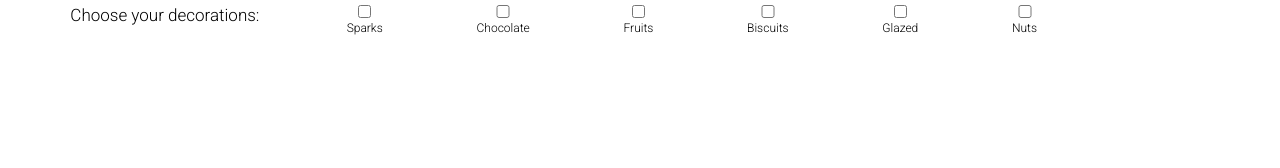
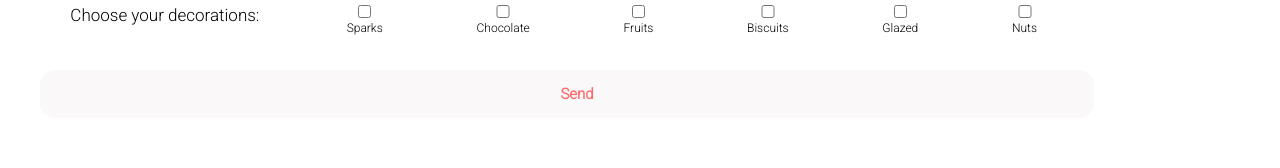
Before and after one commit to UlisesOrnelasR/FrontEnd-Practica-05-VUEJs-PasteleriaApp, a Vue app: page /#/Pedidos in a window 1280 px wide. Shown: the part 419-587 px from the top of the page. Built offline with nearby package versions, Linux system fonts and the light colour scheme.

Commit message:
finish form

```diff
--- a/src/views/pedidosView.vue
+++ b/src/views/pedidosView.vue
@@ -69,6 +69,9 @@
             <label for="ornament6">Nuts</label>
           </div>
         </div>
+        <div class="submit">
+          <input type="submit" value="Send">
+        </div>
       </form>
     </div>
   </div>
@@ -76,7 +79,6 @@
 
 <script>
 export default {
-
 }
 </script>
 
@@ -128,4 +130,23 @@ input[type=radio] {
   margin: 5px;
   text-align: center;
 }
+/*  Style submit  */
+.submit {
+  width: 100%;
+  margin: 20px;
+  display: flex;
+  justify-content: center;
+  align-items: center;
+}
+input[type=submit] {
+  cursor: pointer;
+  font-size: 15px;
+  font-weight: 600;
+  color: #FF6B6C;
+  transition: all 0.5s ease-in-out;
+}
+input[type=submit]:hover {
+  background-color: #FF6B6C;
+  color: #fff;
+}
 </style>
```
